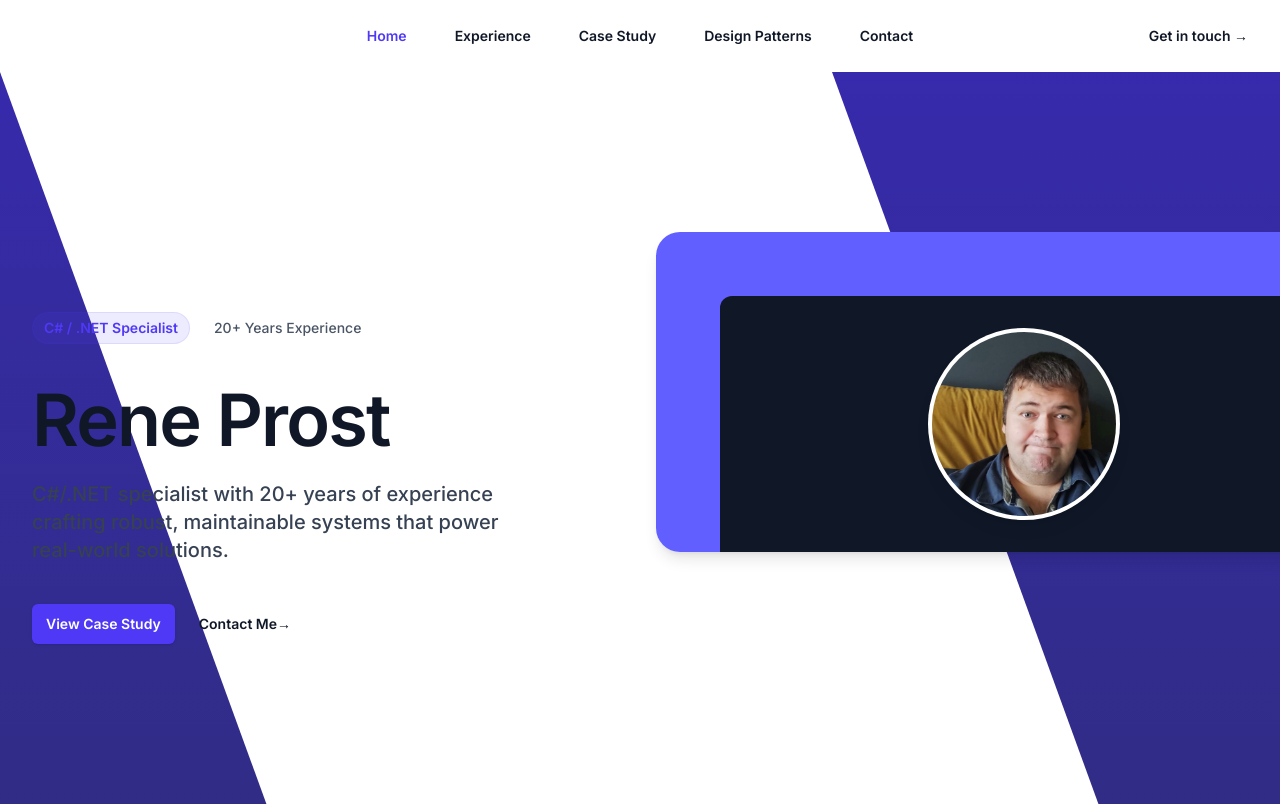
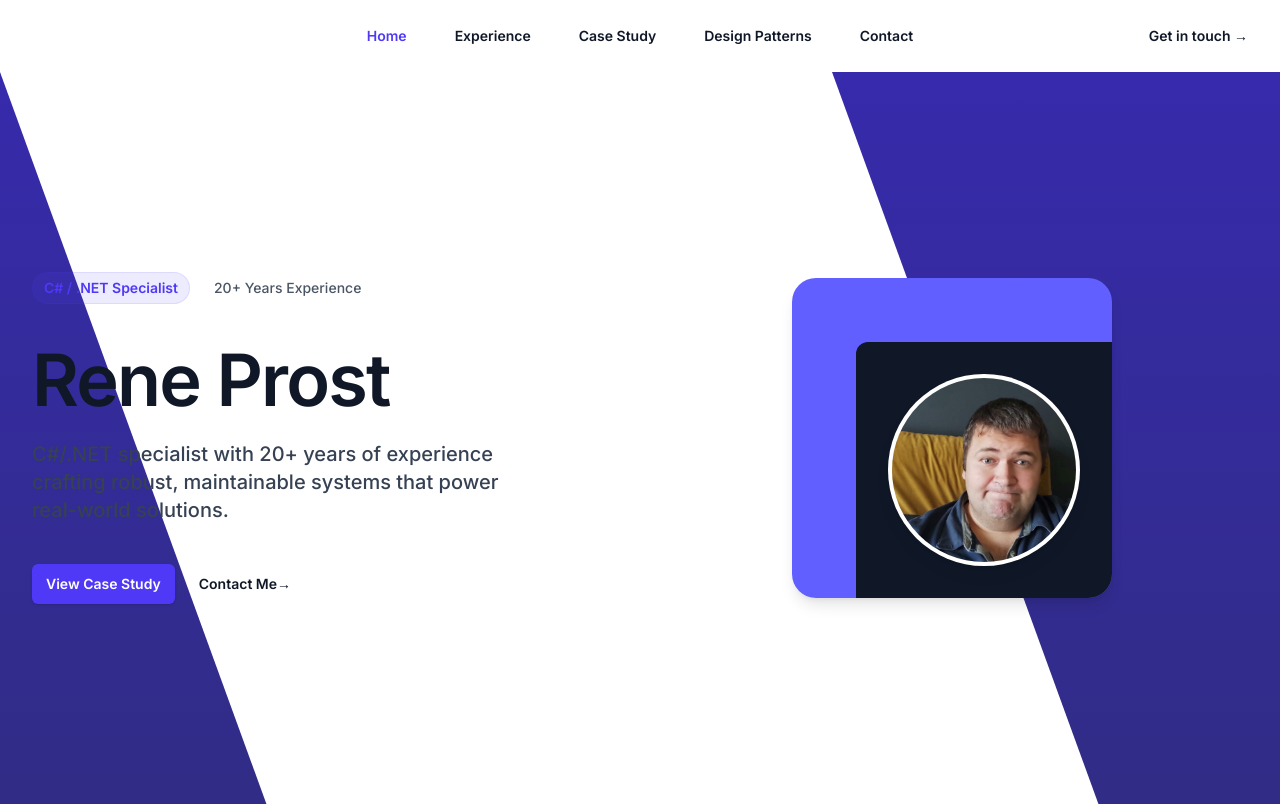
Before and after one commit to rene98c/personal-homepage, a Next.js app: page / in a window 1280 px wide. Shown: the top 806 px of the page. Built offline with nearby package versions, Linux system fonts and the light colour scheme.

Commit message:
fixed animation

```diff
--- a/src/components/home/Hero.tsx
+++ b/src/components/home/Hero.tsx
@@ -5,33 +5,40 @@ import Image from 'next/image';
 import Link from 'next/link';
 
 export const Hero = () => {
-  const [loaded, setLoaded] = useState(false);
+  const [contentVisible, setContentVisible] = useState(false);
 
+  // Use a brief delay to ensure content appears after layout is fully settled
   useEffect(() => {
-    // Set loaded to true after a brief delay
+    // A minimal timer to ensure layout is fully rendered
     const timer = setTimeout(() => {
-      setLoaded(true);
-    }, 100);
+      setContentVisible(true);
+    }, 50);
 
     return () => clearTimeout(timer);
   }, []);
 
   return (
-    <div className="relative isolate overflow-hidden">
-      {/* Original blue background gradient - only visible in specific areas */}
+    <div className="relative isolate h-[732px]">
+      {/* Fixed absolute positioning for all structural elements */}
+      {/* Background with fixed dimensions */}
       <div className="absolute inset-0 bg-gradient-to-b from-indigo-800 to-indigo-900 -z-20"></div>
 
-      {/* White overlay that creates the diagonal shape */}
+      {/* White diagonal overlay with fixed dimensions */}
       <div className="absolute inset-0 -z-10">
         <div className="absolute top-0 left-0 h-full w-[65%] bg-white transform skew-x-[20deg] origin-top-right"></div>
       </div>
 
-      <div className="mx-auto max-w-7xl pt-10 pb-24 sm:pb-32 lg:grid lg:grid-cols-2 lg:gap-x-8 lg:px-8 lg:py-40">
-        <div className="px-6 lg:px-0 lg:pt-4">
-          <div className="mx-auto max-w-2xl">
+      {/* Content container - full size absolutely positioned */}
+      <div className="absolute inset-0">
+        <div className="mx-auto max-w-7xl h-full px-6 py-10 lg:grid lg:grid-cols-2 lg:gap-x-8 lg:px-8 lg:py-40">
+          {/* Left column - text content */}
+          <div className="relative h-full">
+            <div className="absolute inset-0 flex flex-col justify-center">
+              <div className="max-w-2xl">
                 <div className="max-w-lg">
-              <div className="mt-24 sm:mt-32 lg:mt-16">
-                <a href="#" className={`inline-flex space-x-6 transition-opacity duration-500 ${loaded ? 'opacity-100' : 'opacity-0'}`}>
+                  {/* Badge */}
+                  <div className={`transition-opacity duration-500 ${contentVisible ? 'opacity-100' : 'opacity-0'}`}>
+                    <a href="#" className="inline-flex space-x-6">
                       <span className="rounded-full bg-indigo-600/10 px-3 py-1 text-sm/6 font-semibold text-indigo-600 ring-1 ring-indigo-600/10 ring-inset">
                         C# / .NET Specialist
                       </span>
@@ -41,18 +48,26 @@ export const Hero = () => {
                     </a>
                   </div>
 
-              <h1 className={`mt-10 text-5xl font-semibold tracking-tight text-pretty text-gray-900 sm:text-7xl transition-all duration-700 ${loaded ? 'opacity-100 translate-y-0' : 'opacity-0 translate-y-4'}`}>
+                  {/* Heading */}
+                  <div className={`mt-10 transition-all duration-700 ${contentVisible ? 'opacity-100 translate-y-0' : 'opacity-0 translate-y-4'}`}>
+                    <h1 className="text-5xl font-semibold tracking-tight text-pretty text-gray-900 sm:text-7xl">
                       Rene Prost
                     </h1>
+                  </div>
 
-              <p className={`mt-6 text-xl font-medium text-pretty text-gray-700 transition-all duration-700 delay-150 ${loaded ? 'opacity-100 translate-y-0' : 'opacity-0 translate-y-4'}`}>
+                  {/* Description */}
+                  <div className={`mt-6 transition-all duration-700 delay-150 ${contentVisible ? 'opacity-100 translate-y-0' : 'opacity-0 translate-y-4'}`}>
+                    <p className="text-xl font-medium text-pretty text-gray-700">
                       C#/.NET specialist with 20+ years of experience crafting robust, maintainable systems that power real-world solutions.
                     </p>
+                  </div>
 
-              <div className={`mt-10 flex items-center gap-x-6 transition-opacity duration-700 delay-300 ${loaded ? 'opacity-100' : 'opacity-0'}`}>
+                  {/* Buttons */}
+                  <div className={`mt-10 transition-opacity duration-700 delay-300 ${contentVisible ? 'opacity-100' : 'opacity-0'}`}>
+                    <div className="flex items-center gap-x-6">
                       <Link
                         href="/case-study"
-                  className="rounded-md bg-indigo-600 px-3.5 py-2.5 text-sm font-semibold text-white shadow-sm transition-all duration-300 hover:bg-indigo-500 hover:-translate-y-1 hover:shadow-md focus-visible:outline focus-visible:outline-2 focus-visible:outline-offset-2 focus-visible:outline-indigo-600"
+                        className="rounded-md bg-indigo-600 px-3.5 py-2.5 text-sm font-semibold text-white shadow-sm transition-all duration-300 hover:bg-indigo-500 hover:-translate-y-1 hover:shadow-md"
                       >
                         View Case Study
                       </Link>
@@ -64,8 +79,13 @@ export const Hero = () => {
                   </div>
                 </div>
               </div>
+            </div>
+          </div>
 
-        <div className={`mt-20 sm:mt-24 md:mx-auto md:max-w-2xl lg:mx-0 lg:mt-0 lg:w-screen transition-all duration-700 delay-200 ${loaded ? 'opacity-100 translate-x-0' : 'opacity-0 translate-x-8'}`}>
+          {/* Right column - Image */}
+          <div className="relative h-full">
+            <div className="absolute inset-0 flex items-center justify-center">
+              <div className={`transition-all duration-700 delay-200 ${contentVisible ? 'opacity-100 translate-x-0' : 'opacity-0 translate-x-8'}`}>
                 {/* Profile card */}
                 <div className="shadow-lg md:rounded-3xl transition-all duration-300 hover:-translate-y-2 hover:shadow-xl">
                   <div className="bg-indigo-500 [clip-path:inset(0)] md:[clip-path:inset(0_round_theme(borderRadius.3xl))]">
@@ -92,6 +112,9 @@ export const Hero = () => {
               </div>
             </div>
           </div>
+        </div>
+      </div>
+    </div>
   );
 };
 
```
Lines whose indentation alone changed are shown as unchanged.
